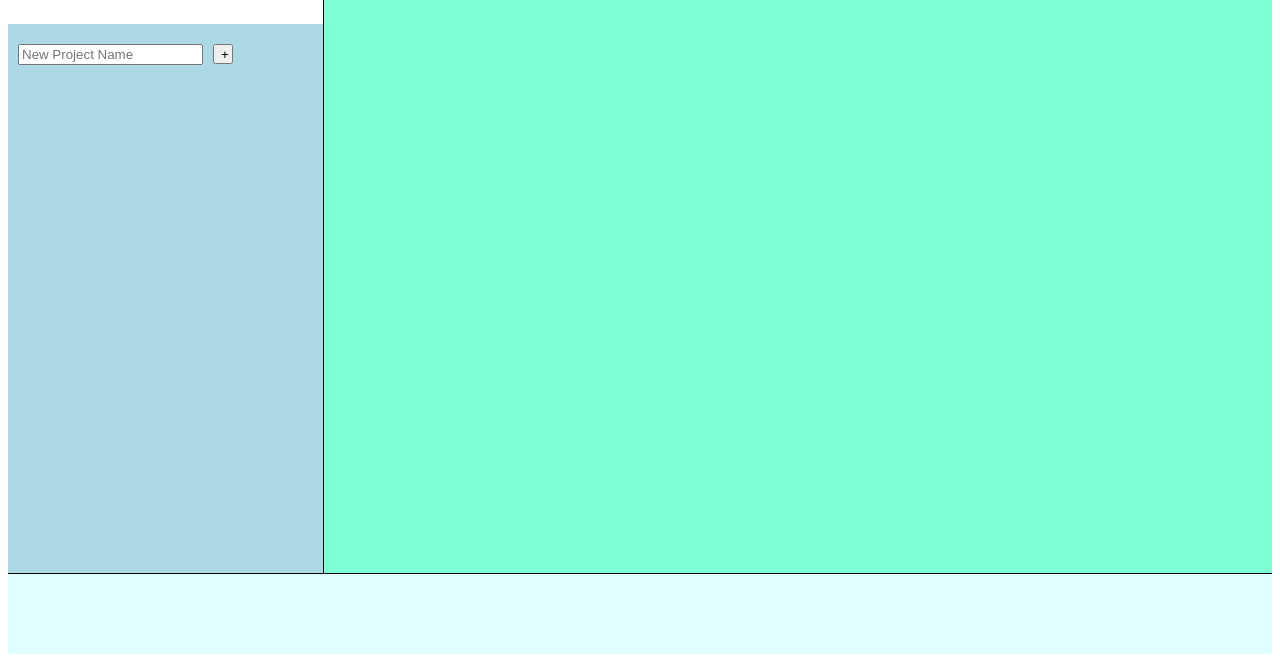
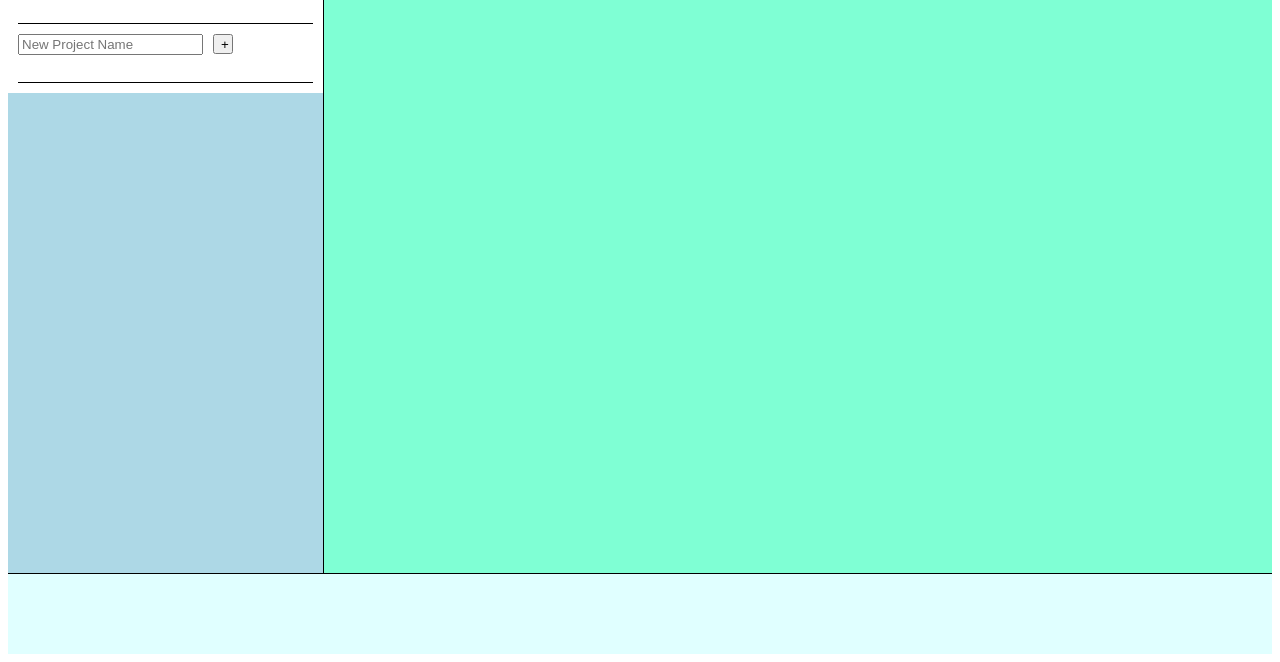
Before and after one commit to TheFivePips/Todo-Project, a website built with webpack: page src/template.html in a window 1280 px wide. Shown: the part 277-939 px from the top of the page. Built offline with nearby package versions, Linux system fonts and the light colour scheme.

Commit message:
fixed the rendering projects issue by swapping to display flex

```diff
--- a/src/modules/createProject.js
+++ b/src/modules/createProject.js
@@ -1,6 +1,6 @@
 // this function needs to grab the user input from the new project form and return a new project button that we can then add to the dom
 // it may also need to have an event listener that removes all current shown todos and then diplsyas on that project's todos
-
+const projects = []
 
 export default function createNewProject(){
     // remove the active class on all project btns? maybe add this later
@@ -10,7 +10,7 @@ export default function createNewProject(){
     newProject.classList.add('project')
     // dynamically assign an id using uuid?
     newProject.textContent = document.getElementById('newProjectName').value
-
+    projects.push(newProject)
     return newProject
 
     // set the active class to this newly created project
--- a/src/modules/website.js
+++ b/src/modules/website.js
@@ -65,11 +65,10 @@ function createSideBar(){
         event.preventDefault()
         // this should call the create a new project fucntion and return a btn that we can then add to the dom.
 
-        // const projects = document.querySelectorAll('.project')
-        // console.log(projects[-1]);
+      console.log(projectFolder.lastChild);
 
         projectFolder.appendChild(createNewProject())
-        console.log(projectFolder);
+        // const projects = document.querySelectorAll('.project')
 
 
         document.getElementById('newProjectName').value = ""
@@ -80,11 +79,12 @@ function createSideBar(){
     addProjectForm.appendChild(addProjectBtn)
 
     // projectFolder.appendChild(defualtProject)
-    projectFolder.appendChild(addProjectForm)
+    // projectFolder.appendChild(addProjectForm)
 
 
 
     sideBar.appendChild(projectTitle)
+    sideBar.appendChild(addProjectForm)
     sideBar.appendChild(projectFolder)
 
     // this is where different projects will populate
--- a/src/style.css
+++ b/src/style.css
@@ -31,7 +31,7 @@
 .sidebar{
     display: grid;
     grid-template-columns: 1fr;
-    grid-template-rows: 1fr 6fr;
+    grid-template-rows: 1fr 1fr 6fr;
     border-right: 1px solid black;
 
 
@@ -47,11 +47,12 @@
 
 }
 .project-folder{
-    grid-area: 2/1/3/2;
-    display: grid;
+    grid-area: 3/1/4/2;
+    display: flex;
+    flex-direction: column;
 
-    grid-template-columns: 1fr;
-    grid-template-rows: 1fr 6fr;
+    /* grid-template-columns: 1fr;
+    grid-template-rows: 1fr 6fr; */
     background-color: lightblue;
 }
 .defaultProject{
@@ -61,7 +62,12 @@
     margin: 10px;
 }
 .projectForm{
+    grid-area: 2/1/3/2;
     margin: 10px;
+    padding: 0px;
+    border-top: 1px solid black;
+    border-bottom: 1px solid black;
+
 }
 .addprojectbtn{
     height: 20px;
@@ -72,7 +78,7 @@
     /* grid-area: 2/1/3/2; */
     margin: 10px;
     height: 60px;
-    /* width: 100% */
+    /* width: 80%; */
 }
 .main{
     grid-area: 1/2/2/3;
```
Also changed, not shown: dist/main.js.
